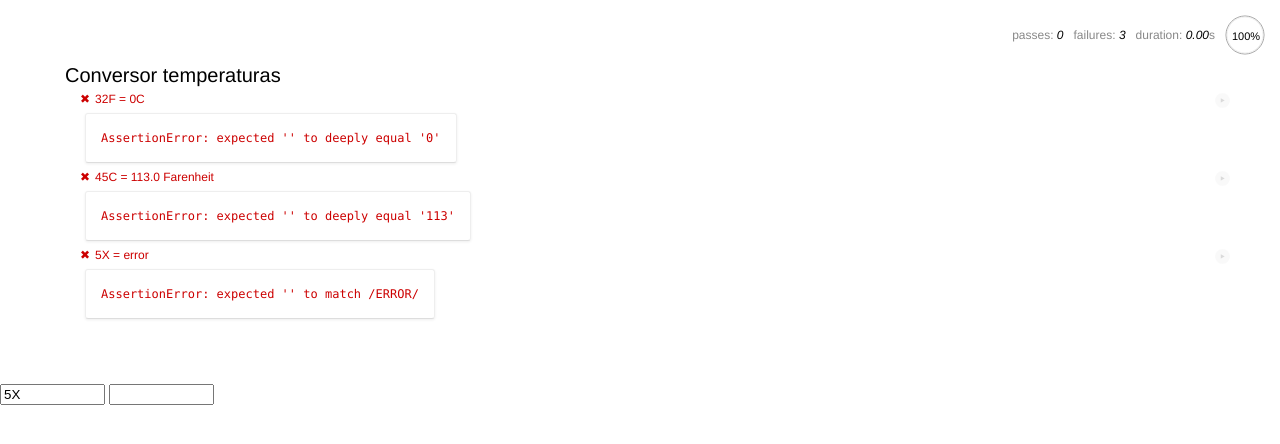
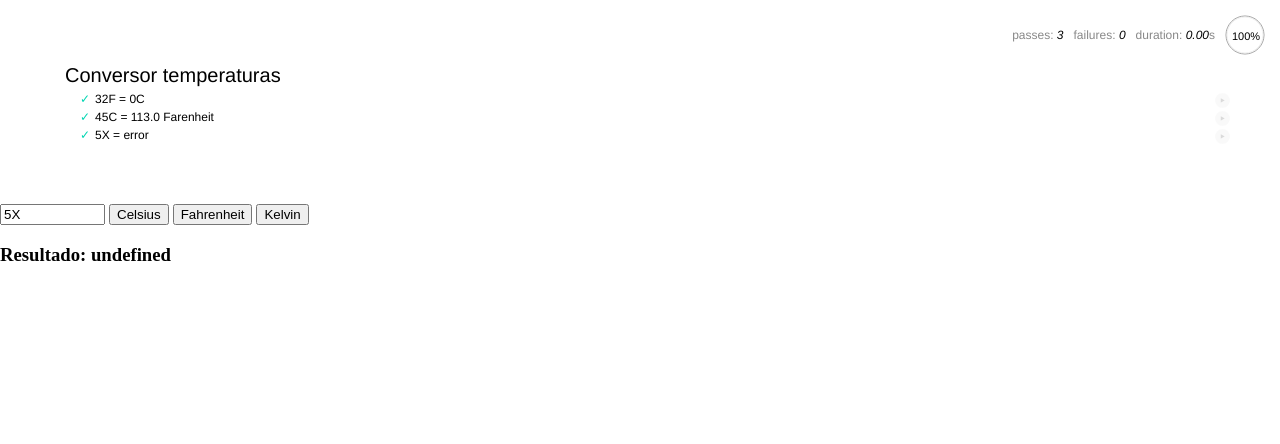
Before and after one commit to merquis/conversor_clases, a website with bundled scripts: page tests/index.html in a window 1280 px wide. Built offline with nearby package versions, Linux system fonts and the light colour scheme.

Commit message:
Código reescrito, eliminadas variables globales y realizados test correctamente

```diff
--- a/clases/medidas.js
+++ b/clases/medidas.js
@@ -1,39 +1,53 @@
-a=0;b=0;
-function Calcular() {
+//a=0;b=0;
+function Calcular(temp) {
+  var regexp = /([-+]?\d+(?:\.\d*)?)\s*([cCkKfF])/;
+  var m = temp.match(regexp);
+  if (m) {
+    var num = m[1];
+    num = parseFloat(num);
+    var tipo = m[2];
+
+    this.n1 = num;
+    this.n2 = tipo;
 
   }
-Calcular.prototype.n1 = a; //propiedad numero 1
-Calcular.prototype.n2 = b; //propiedad numero 2
+
+}
+Calcular.prototype.n1 = 0; //propiedad numero 1
+Calcular.prototype.n2 = 0; //propiedad numero 2
+
 function ConvertirCelsius() { //función para crear método convertir celsius
-          if (num2 == 'c' || num2 == 'C'){
+  var solucion;
+  if (this.n2 == 'c' || this.n2 == 'C'){
     solucion = this.n1;
   }
-		  else if (num2 == 'f' || num2 == 'F'){
+  else if (this.n2 == 'f' || this.n2 == 'F'){
     solucion = (this.n1 - 32)*5/9;
   }
-		  else if (num2 == 'k' || num2 == 'K'){
+  else if (this.n2 == 'k' || this.n2 == 'K'){
     solucion = (this.n1*1) - 273.15
   }
   return solucion;
 }
 Calcular.prototype.ConvertirCelsius = ConvertirCelsius //crear método a partir de la función.
-function Celsius(){ // función que muestra el resultado para Celsius
-         instanciar(); //llamada a la función que crea un objeto concreto.
-         result = numeros.ConvertirCelsius(); //aplicar método
-         operacion = "Resultado: "; //texto para pantalla
-         escribir(); //función que escribe el resultado en pantalla.
+
+function Celsius(input, output){ // función que muestra el resultado para Celsius
+  var numeros = new Calcular(input) //llamada a la función que crea un objeto concreto.
+  var result = numeros.ConvertirCelsius(); //aplicar método
+  var operacion = "Resultado: "; //texto para pantalla
+  escribir(output, operacion + result); //función que escribe el resultado en pantalla.
 }
 
-
 function ConvertirFahrenheit() {
-		if (num2 == 'c' || num2 == 'C'){
+  var solucion;
+  if (this.n2 == 'c' || this.n2 == 'C'){
     solucion = (this.n1 * 9/5)+32;
     return solucion;
   }
-		 else if (num2 == 'f' || num2 == 'F'){
+  else if (this.n2 == 'f' || this.n2 == 'F'){
     solucion = this.n1;
   }
-		 else if (num2 == 'k' || num2 == 'K'){
+  else if (this.n2 == 'k' || this.n2 == 'K'){
     solucion = (1.8*(this.n1 - 273))+32;
   }
   return solucion;
@@ -41,60 +55,38 @@ function ConvertirFahrenheit() {
 
 }
 Calcular.prototype.ConvertirFahrenheit = ConvertirFahrenheit
-function Fahrenheit() {
-         instanciar();
-         result = numeros.ConvertirFahrenheit();
-         operacion = "Resultado: ";
-         escribir();
+function Fahrenheit(input, output) {
+  var numeros = new Calcular(input);
+  var result = numeros.ConvertirFahrenheit();
+  var operacion = "Resultado: ";
+  escribir(output, operacion + result);
 }
 
 
 
 function ConvertirKelvin() {
-		if (num2 == 'c' || num2 == 'C'){
+  var solucion;
+  if (this.n2 == 'c' || this.n2 == 'C'){
     solucion = (this.n1*1)+273.15;
     return solucion;
   }
-		  else if (num2 == 'f' || num2 == 'F'){
+  else if (this.n2 == 'f' || this.n2 == 'F'){
     solucion = (this.n1*1 + 459.67) / 1.8;
   }
-		  else if (num2 == 'k' || num2 == 'K'){
+  else if (this.n2 == 'k' || this.n2 == 'K'){
     solucion = this.n1;
   }
   return solucion;
 
 }
 Calcular.prototype.ConvertirKelvin = ConvertirKelvin
-function Kelvin() {
-         instanciar()
-         result = numeros.ConvertirKelvin()
-         operacion = "Resultado: ";
-         escribir()
+function Kelvin(input, output) {
+  var numeros = new Calcular(input);
+  var result = numeros.ConvertirKelvin();
+  escribir(output, ("Resultado: " + result));
 }
 
 
-
-function instanciar(){ //función que crea un objeto y asigna valores a las propiedades.
-         var temp = medida_in.value;
-         var regexp = /([-+]?\d+(?:\.\d*)?)\s*([cCkKfF])/;
-         var m = temp.match(regexp);
-         if (m) {
-           var num = m[1];
-          num = parseFloat(num);
-           var tipo = m[2];
-
-           num1 = num;
-           num2 = tipo;
-
-           numeros = new Calcular();
-           numeros.n1 = num1;
-           numeros.n2 = num2;
+function escribir(output, result) { //escribir resultados en el documento.
+  output.innerHTML = result
 }
-
-         return numeros
-
-}
-function escribir() { //escribir resultados en el documento.
-         texto = document.getElementById("respuesta")
-         texto.innerHTML = operacion +  result
-}
--- a/tests/index.html
+++ b/tests/index.html
@@ -9,8 +9,11 @@
   <body>
     <div id="mocha"></div>
     <input id="medida_in" placeholder="32F" size="10">
+    <input type="button" id="celsius" value="Celsius" onclick="Celsius(medida_in.value, respuesta)" />
+    <input type="button" id="fahrenheit" value="Fahrenheit" onclick="Fahrenheit(medida_in.value, respuesta)" />
+    <input type="button" id="kelvin" value="Kelvin" onclick="Kelvin(medida_in.value, respuesta)" />
     <!--<span class="output" id="respuesta"></span>-->
-    <input id="respuesta" size="10">
+  <h3 id="respuesta"></h3>
 
     <script src="chai.js"></script>
     <script src="mocha.js"></script>
--- a/tests/tests.js
+++ b/tests/tests.js
@@ -3,17 +3,17 @@ var assert = chai.assert;
 suite('Conversor temperaturas', function() {
     test('32F = 0C', function() {
         medida_in.value = "32F";
-        instanciar();
-        assert.deepEqual(respuesta.innerHTML, "0");
+        celsius.click();
+        assert.deepEqual(respuesta.innerHTML, "Resultado: 0");
     });
     test('45C = 113.0 Farenheit', function() {
         medida_in.value = "45C";
-        instanciar();
-        assert.deepEqual(respuesta.innerHTML, "113");
+        fahrenheit.click();
+        assert.deepEqual(respuesta.innerHTML, "Resultado: 113");
     });
     test('5X = error', function() {
         medida_in.value = "5X";
-        instanciar();
-        assert.match(respuesta.innerHTML, /ERROR/);
+        kelvin.click();
+        assert.deepEqual(respuesta.innerHTML, "Resultado: undefined");
     });
 });
```
Also changed, not shown: index.html (+6 -6 lines). Lines whose indentation alone changed are shown as unchanged.
